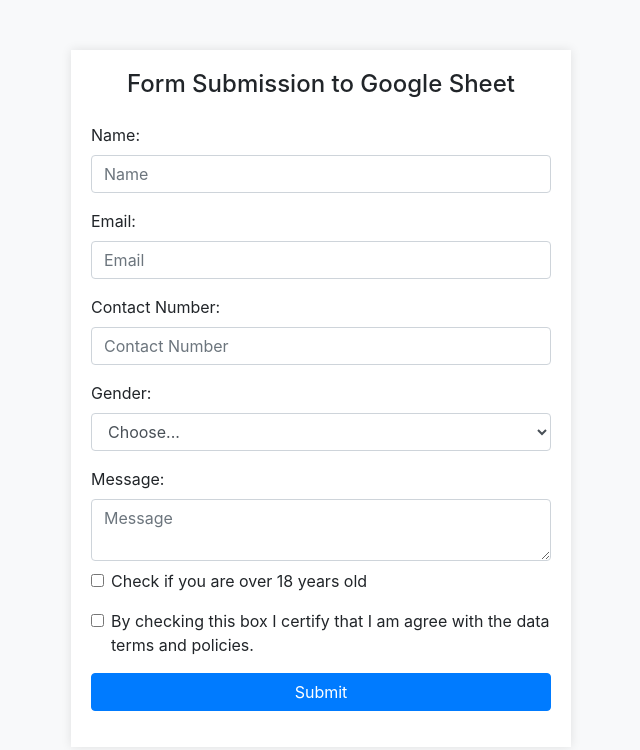
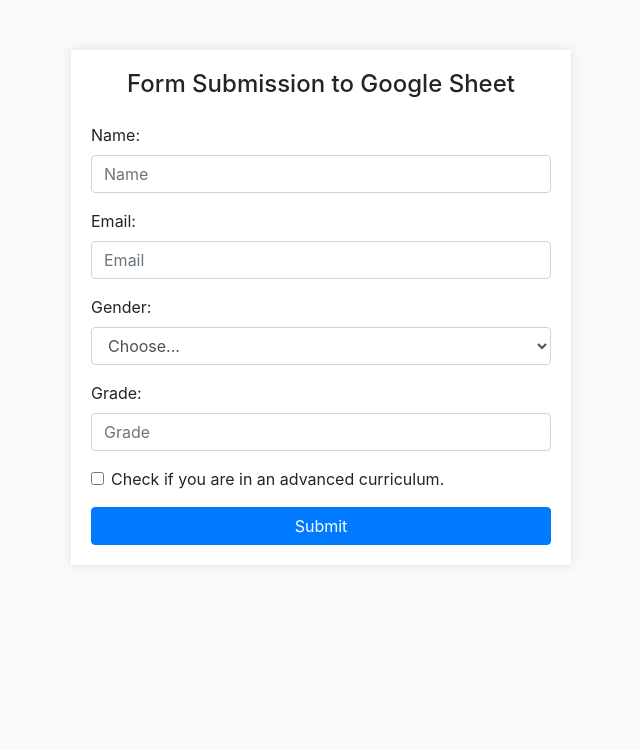
Before and after one commit to TheOracle343/Science, a plain HTML site: page index.html in a window 1280 px wide. Shown: the whole page, without its empty margins (319-959 px from the left). Drawn offline with nearby package versions, Linux system fonts and the light colour scheme; some packages are replaced by stand-ins of ours; a script that the page names is missing.

Commit message:
Modify form fields and labels in index.html

```diff
--- a/index.html
+++ b/index.html
@@ -33,8 +33,8 @@
             <input
               class="form-control"
               type="text"
-              name="name"
-              id="name"
+              name="first_last_name"
+              id="first_last_name"
               placeholder="Name"
               required
             />
@@ -51,18 +51,6 @@
             />
           </div>
           <div class="form-group">
-            <label for="slip">Contact Number:</label>
-            <input
-              class="form-control"
-              type="text"
-              name="contact_number"
-              id="contact_number"
-              placeholder="Contact Number"
-              required
-            />
-          </div>
-
-          <div class="form-group">
             <label for="loc">Gender:</label>
             <select class="form-control" name="gender" id="gender" required>
               <option value="" disabled selected hidden>Choose...</option>
@@ -71,26 +59,21 @@
             </select>
           </div>
           <div class="form-group">
-            <label for="loc">Message:</label>
-            <textarea
+            <label for="slip">Grade:</label>
+            <input
               class="form-control"
-              name="message"
-              id="message"
-              placeholder="Message"
+              type="text"
+              name="grade"
+              id="grade"
+              placeholder="Grade"
               required
-            ></textarea>
+            />
+          </div>
           <div class="form-group form-check mt-2">
             <input class="form-check-input" type="checkbox" id="age" />
             <label class="form-check-label" for="age"
-              >Check if you are over 18 years old</label
+              >Check if you are in an advanced curriculum.</label
             >
-          </div>
-          <div class="form-group form-check">
-            <input class="form-check-input" type="checkbox" id="ex" required />
-            <label class="form-check-label" for="ex"
-              >By checking this box I certify that I am agree with the data
-              terms and policies.
-            </label>
           </div>
           <button type="submit" class="btn btn-primary btn-block">
             Submit
```
